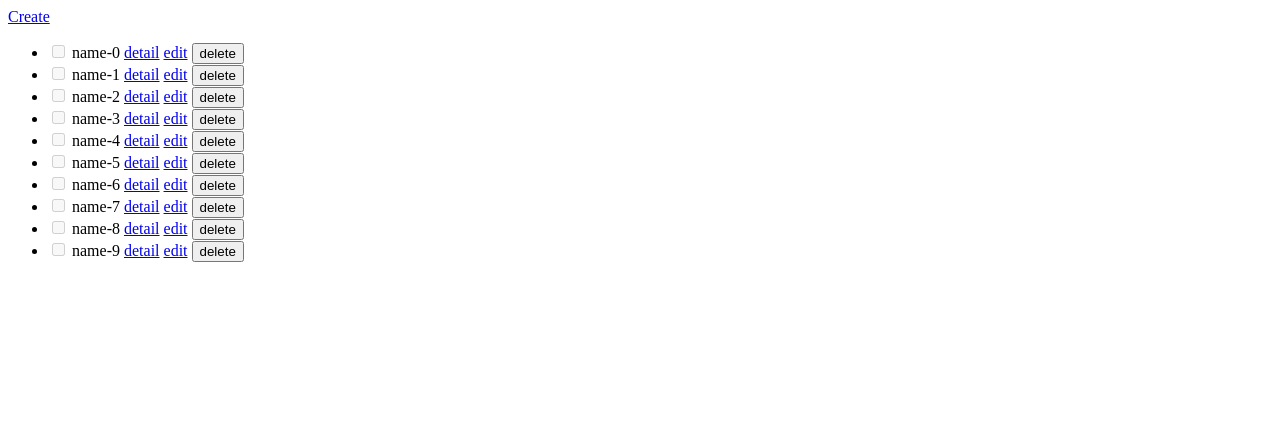
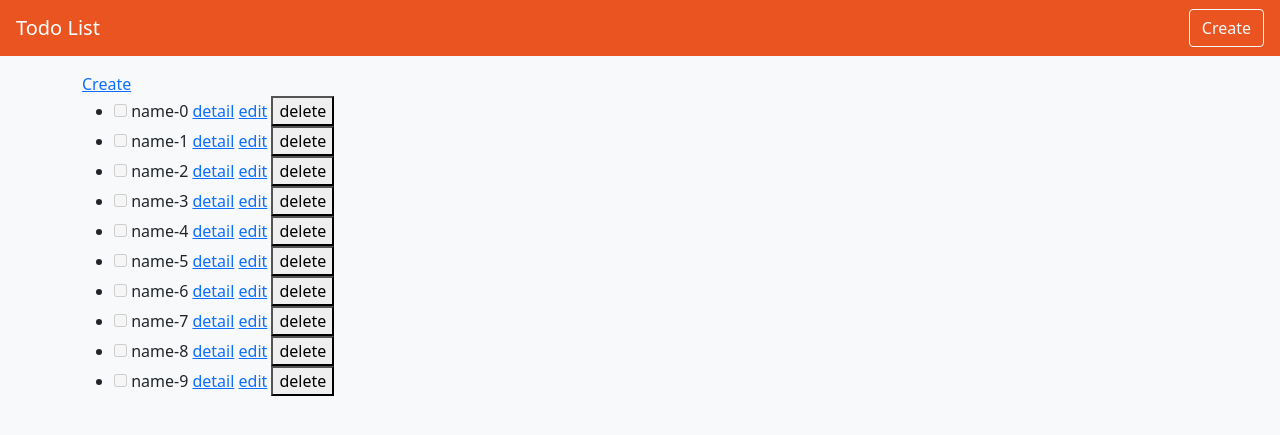
Before and after one commit to evaaaaawu/practice_express.mongodb-todolist, a Node server app: page / in a window 1280 px wide. Shown: the top 435 px of the page. Run offline with Node 20, Linux system fonts and the light colour scheme; data comes from the database, SQL or seed files in the repository; some libraries are stand-ins or nearby versions.

Commit message:
feat: add bootstrap & modify main.hbs

```diff
--- a/views/layouts/main.hbs
+++ b/views/layouts/main.hbs
@@ -1,13 +1,26 @@
 <!DOCTYPE html>
-
+<html>
 <head>
   <meta charset="UTF-8">
   <meta name="viewport" content="width=device-width, initial-scale=1.0">
   <title>Todo List</title>
-</head>
-
-<body>
-  {{{ body }}}
+  <link href="https://cdn.jsdelivr.net/npm/bootstrap@5.0.2/dist/css/bootstrap.min.css" rel="stylesheet"
+    integrity="sha384-EVSTQN3/azprG1Anm3QDgpJLIm9Nao0Yz1ztcQTwFspd3yD65VohhpuuCOmLASjC" crossorigin="anonymous">
+  </head>
+<body class="bg-light">
+  <header>
+    <nav class="navbar navbar-dark justify-content-between" style="padding: 8px 16px;
+    background-color: #e95420;">
+        <a class="navbar-brand" href="/">Todo List</a>
+      <a class="btn btn-outline-light" href="/todos/new">Create</a>
+    </nav>
+  </header>
+  <main>
+    <div class="container mt-3">
+      {{{ body }}}
+    </div>
+  </main>
+  <script src="https://cdn.jsdelivr.net/npm/bootstrap@5.0.2/dist/js/bootstrap.bundle.min.js"
+    integrity="sha384-MrcW6ZMFYlzcLA8Nl+NtUVF0sA7MsXsP1UyJoMp4YLEuNSfAP+JcXn/tWtIaxVXM" crossorigin="anonymous"></script>
 </body>
-
 </html>
```
